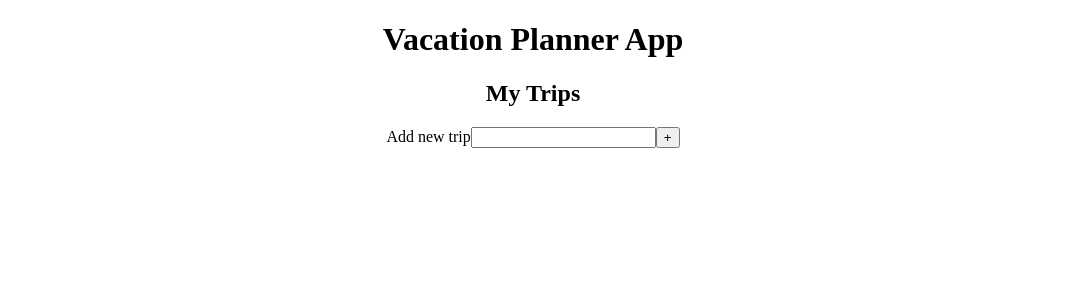
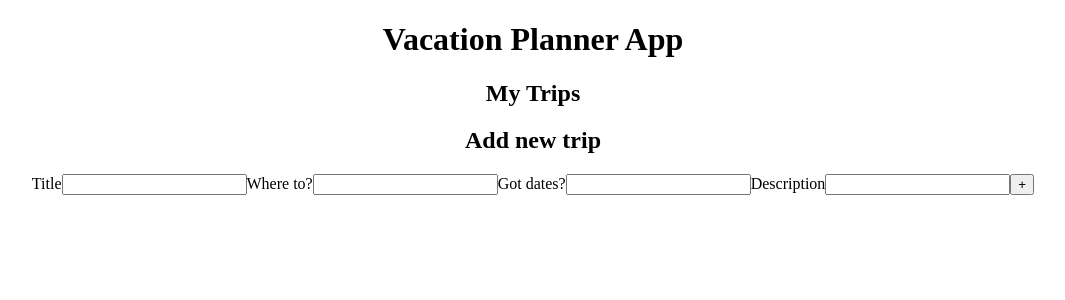
Before and after one commit to BuildWeekVacationPlanner/FRONTEND-UNIT3, a React (Create React App) app in the folder vacation-planner/: page /vacation in a window 1280 px wide. Shown: the top 300 px of the page, without its empty margins (107-1172 px from the left). Built offline with nearby package versions, Linux system fonts and the light colour scheme; sample sign-in values are in the browser's storage.

Commit message:
updated vacations form

```diff
--- a/vacation-planner/src/components/Vacations.js
+++ b/vacation-planner/src/components/Vacations.js
@@ -1,16 +1,20 @@
 import React, { useState } from "react";
+import { axiosWithAuth } from "../utils/axiosWithAuth";
 
 const Vacations = () => {
 
-    const [newTrip, setNewTrip] = useState({trip: ""})
+    const [newTrip, setNewTrip] = useState({title: "", location: "", date: "", description: ""})
 
     const handleChange = e => {
-        setNewTrip({trip: e.target.value})
+        setNewTrip({...newTrip, [e.target.name]: e.target.value})
     }
 
-    const handleSubmit = e => {
+    const handleSubmit = (e, creds) => {
         e.preventDefault();
         console.log(newTrip);
+        axiosWithAuth().post("/vacations/add", creds)
+            .then(res => console.log("Success!"))
+            .catch(err => console.log(err));
 
     }
 
@@ -18,11 +22,41 @@ const Vacations = () => {
         <div>
             <h2>My Trips</h2>
             <div>
-                <form onSubmit={e => handleSubmit(e)}>
-                    <label>
-                        Add new trip
-                        <input name="trip" value={newTrip.trip} onChange={e => handleChange(e)}/>
-                    </label>
+                <form onSubmit={e => handleSubmit(e, newTrip)}>
+
+                        <h2>Add new trip</h2>
+                        <label>
+                            Title
+                            <input
+                                name="title"
+                                value={newTrip.title}
+                                onChange={e => handleChange(e)}
+                            />
+                        </label>
+                        <label>
+                            Where to?
+                            <input
+                                name="location"
+                                value={newTrip.location}
+                                onChange={e => handleChange(e)}
+                            />
+                        </label>
+                        <label>
+                            Got dates?
+                            <input
+                                name="date"
+                                value={newTrip.date}
+                                onChange={e => handleChange(e)}
+                            />
+                        </label>
+                        <label>
+                            Description
+                            <input
+                                name="description"
+                                value={newTrip.description}
+                                onChange={e => handleChange(e)}
+                            />
+                        </label>
                     <button>+</button>
                 </form>
             </div>
```
